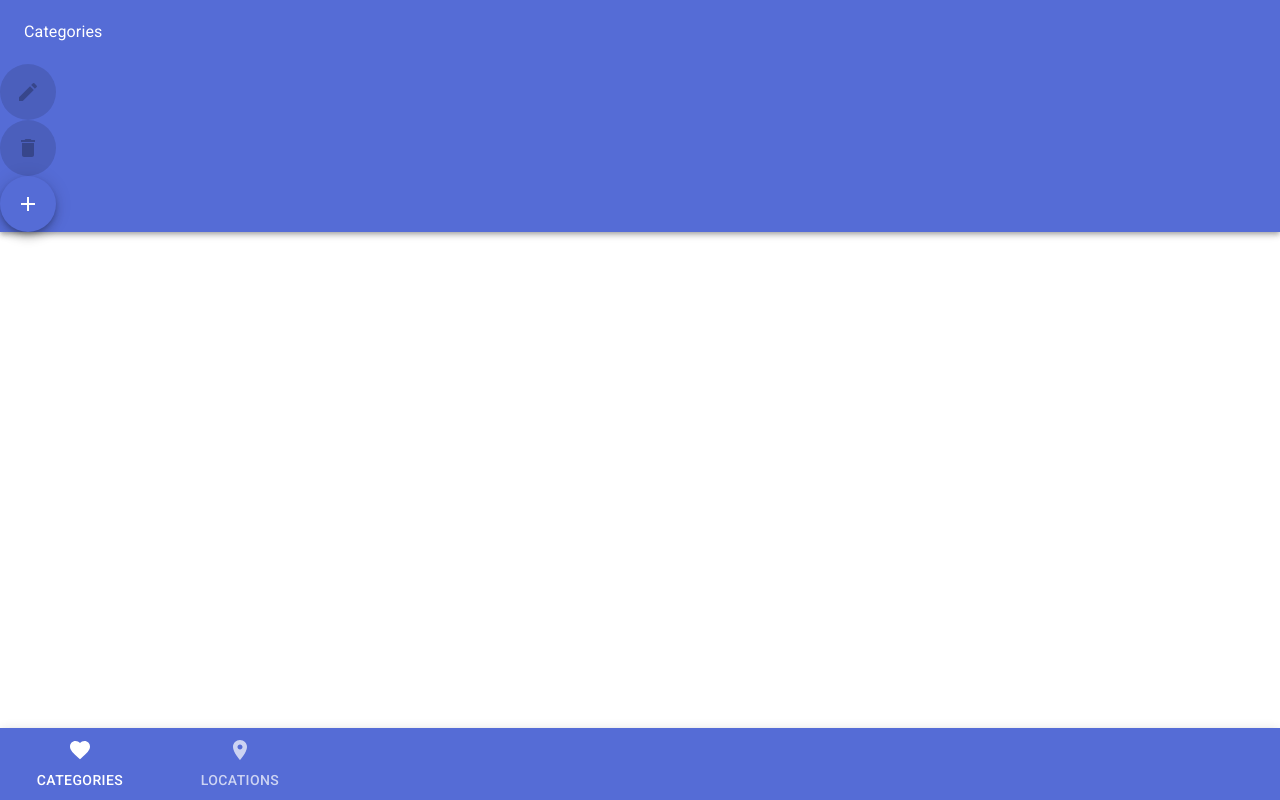
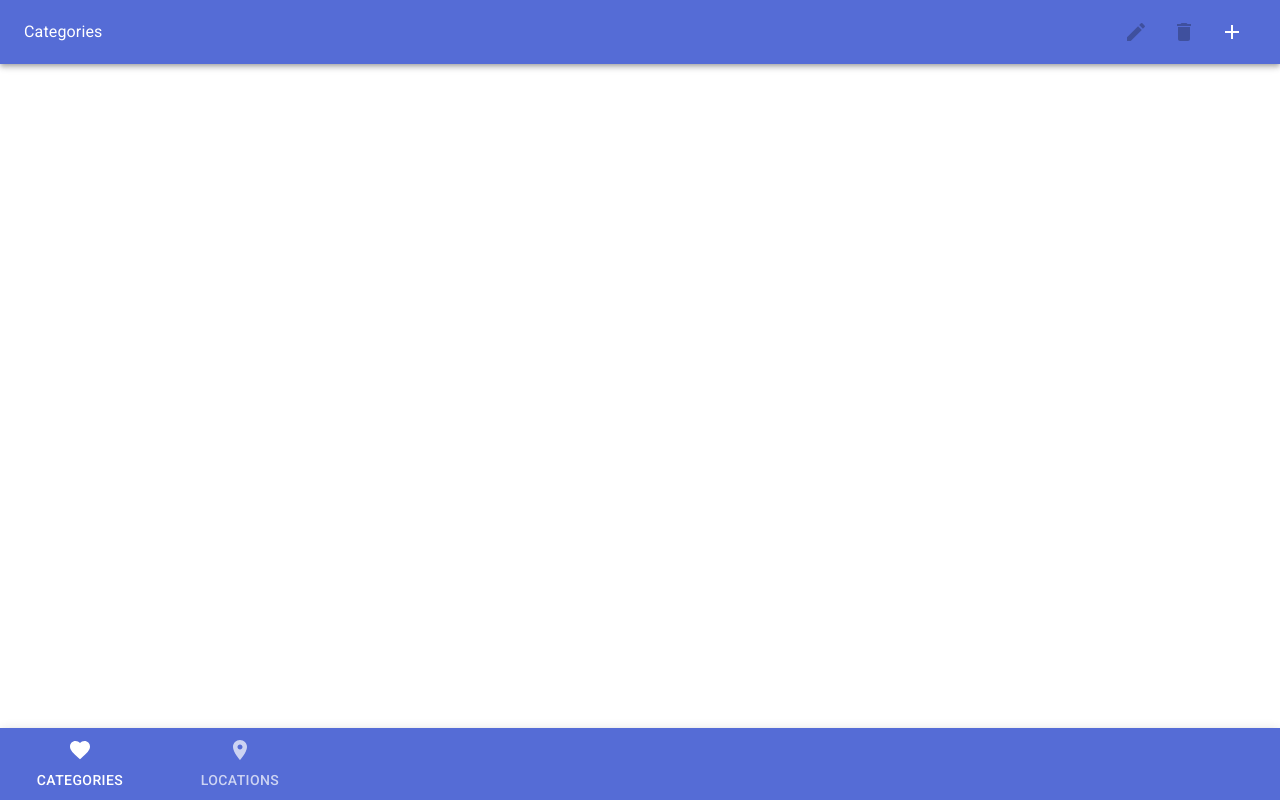
Before and after one commit to shootermv/welldone-software-exam, a React (Create React App) app: page /categories in a window 1280 px wide. Built offline with nearby package versions, Linux system fonts and the light colour scheme.

Commit message:
fabs replaced by  iconbuttons at all appbars

```diff
--- a/src/components/Categories.js
+++ b/src/components/Categories.js
@@ -6,12 +6,14 @@ import Toolbar from "@material-ui/core/Toolbar";
 import Typography from "@material-ui/core/Typography";
 
 /* buttons */
+import IconButton from "@material-ui/core/IconButton";
 import Fab from "@material-ui/core/Fab";
 import EditIcon from "@material-ui/icons/Edit";
 import DeleteIcon from "@material-ui/icons/Delete";
 import AddIcon from "@material-ui/icons/Add";
 
 /* list stuff */
+
 import List from "@material-ui/core/List";
 import ListItem from "@material-ui/core/ListItem";
 import ListItemIcon from "@material-ui/core/ListItemIcon";
@@ -21,16 +23,19 @@ import Checkbox from "@material-ui/core/Checkbox";
 /* context */
 import { AppContext } from "../AppContext";
 
-function Categories({history}) {
-
-  let {data: {categories, selectedCategory}, setSelectedCategory, removeSelectedCategory } = useContext(AppContext);
+function Categories({ history }) {
+  let {
+    data: { categories, selectedCategory },
+    setSelectedCategory,
+    removeSelectedCategory
+  } = useContext(AppContext);
 
   const handleToggle = value => () => {
-   setSelectedCategory(value);
+    setSelectedCategory(value);
   };
 
   const goToEdit = () => {
-    history.push(`/categories/${selectedCategory}`)
+    history.push(`/categories/${selectedCategory}`);
   };
 
   const handleDelete = () => {
@@ -39,25 +44,36 @@ function Categories({history}) {
 
   const handleAdd = () => {
     history.push(`/categories/new`);
-  }
+  };
 
   return (
     <div>
       <AppBar position="static">
         <Toolbar>
-          <Typography type="title" color="inherit">
+          <Typography type="title" color="inherit" style={{ flex: 1 }}>
             {"Categories"}
           </Typography>
+
+          <IconButton
+            color="inherit"
+            aria-label="Edit"
+            onClick={goToEdit}
+            disabled={selectedCategory !== "" ? false : true}
+          >
+            <EditIcon />
+          </IconButton>
+          <IconButton
+            color="inherit"
+            aria-label="Delete"
+            onClick={handleDelete}
+            disabled={selectedCategory !== "" ? false : true}
+          >
+            <DeleteIcon />
+          </IconButton>
+          <IconButton color="inherit" aria-label="Add" onClick={handleAdd}>
+            <AddIcon />
+          </IconButton>
         </Toolbar>
-        <Fab color="primary" aria-label="Edit" onClick={goToEdit} disabled={selectedCategory !== '' ? false : true}>
-          <EditIcon />
-        </Fab>
-        <Fab color="primary" aria-label="Delete" onClick={handleDelete} disabled={selectedCategory !== '' ? false : true}>
-          <DeleteIcon />
-        </Fab>
-        <Fab color="primary" aria-label="Add" onClick={handleAdd}>
-          <AddIcon />
-        </Fab>
       </AppBar>
 
       <List>
--- a/src/components/EditCategory.js
+++ b/src/components/EditCategory.js
@@ -41,13 +41,14 @@ export default function EditCategory({ history, match }) {
 
       <AppBar position="static">
         <Toolbar>
-          <Typography type="title" color="inherit">
+          <Typography type="title" color="inherit" style={{ flex: 1 }}>
             {"Edit Category"}
           </Typography>
-        </Toolbar>
-        <Fab color="primary" aria-label="Done">
+
+        <Fab color="secondary" aria-label="Done">
           <DoneIcon onClick={handleSubmit}/>
         </Fab>
+        </Toolbar>
       </AppBar>
 
       <Container>
--- a/src/components/EditLocation.js
+++ b/src/components/EditLocation.js
@@ -120,13 +120,14 @@ export default function EditLocation({ history, match }) {
     <form noValidate autoComplete="off" onSubmit={handleSubmit}>
       <AppBar position="static">
         <Toolbar>
-          <Typography type="title" color="inherit">
+          <Typography type="title" color="inherit" style={{ flex: 1 }}>
             {"Edit Location"}
           </Typography>
-        </Toolbar>
-        <Fab color="primary" aria-label="Done">
+
+        <Fab color="secondary" aria-label="Done">
           <DoneIcon onClick={handleSubmit} />
         </Fab>
+        </Toolbar>
       </AppBar>
 
       <Container>
--- a/src/components/Locations.js
+++ b/src/components/Locations.js
@@ -1,4 +1,4 @@
-import React, { useContext} from "react";
+import React, { useContext } from "react";
 
 /* toolbar */
 import AppBar from "@material-ui/core/AppBar";
@@ -6,7 +6,7 @@ import Toolbar from "@material-ui/core/Toolbar";
 import Typography from "@material-ui/core/Typography";
 
 /* buttons */
-import Fab from "@material-ui/core/Fab";
+import IconButton from "@material-ui/core/IconButton";
 import EditIcon from "@material-ui/icons/Edit";
 import DeleteIcon from "@material-ui/icons/Delete";
 import AddIcon from "@material-ui/icons/Add";
@@ -21,7 +21,7 @@ import TableBody from "@material-ui/core/TableBody";
 import TableCell from "@material-ui/core/TableCell";
 import TableHead from "@material-ui/core/TableHead";
 import TableRow from "@material-ui/core/TableRow";
-import TableSortLabel from '@material-ui/core/TableSortLabel';
+import TableSortLabel from "@material-ui/core/TableSortLabel";
 import Paper from "@material-ui/core/Paper";
 import Checkbox from "@material-ui/core/Checkbox";
 import { Container } from "@material-ui/core";
@@ -29,34 +29,29 @@ import Chip from "@material-ui/core/Chip";
 
 const useStyles = makeStyles(theme => ({
   root: {
-      width: '100%',
-      marginTop: theme.spacing(3),
+    width: "100%",
+    marginTop: theme.spacing(3)
   }
 }));
-
-
 
 export default function Locations({ history, match }, props) {
   const classes = useStyles();
 
-  const [order, setOrder] = React.useState('asc');
-  const [orderBy, setOrderBy] = React.useState('name');
+  const [order, setOrder] = React.useState("asc");
+  const [orderBy, setOrderBy] = React.useState("name");
 
   const {
-    data: {
-      locations,
-      selectedLocationId
-    },
+    data: { locations, selectedLocationId },
     setSelectedLocation,
     removeSelectedLocation
   } = useContext(AppContext);
 
-  const handleClick = ({id}) => (evt) => {
+  const handleClick = ({ id }) => evt => {
     setSelectedLocation(id);
-  }
+  };
 
   const goToEdit = () => {
-    history.push(`/locations/${selectedLocationId}`)
+    history.push(`/locations/${selectedLocationId}`);
   };
 
   const handleDelete = () => {
@@ -67,64 +62,64 @@ export default function Locations({ history, match }, props) {
     history.push(`/locations/new`);
   };
 
-
-
-
   const getSorted = () => {
-
-    let result =  locations.sort((a, b) => {
+    let result = locations.sort((a, b) => {
       if (a[orderBy] < b[orderBy]) {
-        return order==='asc' ? -1 : 1;
+        return order === "asc" ? -1 : 1;
       }
       if (a[orderBy] > b[orderBy]) {
-        return order==='asc' ? 1 : -1;
+        return order === "asc" ? 1 : -1;
       }
       return 0;
-    })
+    });
 
     return result;
-  }
+  };
 
   return (
     <div>
       <AppBar position="static">
         <Toolbar>
-          <Typography type="title" color="inherit">
+          <Typography type="title" color="inherit" variant="h6" style={{ flex: 1 }}>
             {"Locations"}
           </Typography>
-        </Toolbar>
-        <Fab
-          color="primary"
+
+          <IconButton
             aria-label="Edit"
+            color="inherit"
             onClick={goToEdit}
-          disabled={selectedLocationId  ? false : true}
+            disabled={selectedLocationId ? false : true}
           >
             <EditIcon />
-        </Fab>
-        <Fab
-          color="primary"
+          </IconButton>
+          <IconButton
             aria-label="Delete"
+            color="inherit"
             onClick={handleDelete}
-          disabled={selectedLocationId  ? false : true}
+            disabled={selectedLocationId ? false : true}
           >
             <DeleteIcon />
-        </Fab>
-        <Fab color="primary" aria-label="Add" onClick={handleAdd}>
+          </IconButton>
+          <IconButton
+           color="inherit"
+           aria-label="Add"
+           onClick={handleAdd}>
             <AddIcon />
-        </Fab>
+          </IconButton>
+        </Toolbar>
       </AppBar>
 
       <Container className={classes.root}>
         <Paper>
           <Table>
             <TableHead>
-              <TableRow >
+              <TableRow>
                 <TableCell>&nbsp;</TableCell>
                 <TableCell>
                   <TableSortLabel
                     active={true}
                     direction={order}
-                   onClick={() => setOrder(order === 'asc' ? 'desc' : 'asc')}
+                    onClick={() => setOrder(order === "asc" ? "desc" : "asc")}
                   >
                     Name
                   </TableSortLabel>
@@ -138,14 +133,20 @@ export default function Locations({ history, match }, props) {
               {getSorted().map(row => (
                 <TableRow key={row.name} onClick={handleClick(row)}>
                   <TableCell padding="checkbox">
-                     <Checkbox checked={row.id === selectedLocationId}/>
+                    <Checkbox checked={row.id === selectedLocationId} />
                   </TableCell>
                   <TableCell component="th" scope="row">
                     {row.name}
                   </TableCell>
                   <TableCell align="right">{row.address}</TableCell>
-                  <TableCell align="right">{row.coordinates.map(c=>c.toFixed(2)).join(',')}</TableCell>
-                  <TableCell align="right">{row.categories.map(cat=><Chip key={cat} label={cat} className={classes.chip} />)}</TableCell>
+                  <TableCell align="right">
+                    {row.coordinates.map(c => c.toFixed(2)).join(",")}
+                  </TableCell>
+                  <TableCell align="right">
+                    {row.categories.map(cat => (
+                      <Chip key={cat} label={cat} className={classes.chip} />
+                    ))}
+                  </TableCell>
                 </TableRow>
               ))}
             </TableBody>
```
Lines whose indentation alone changed are shown as unchanged.
